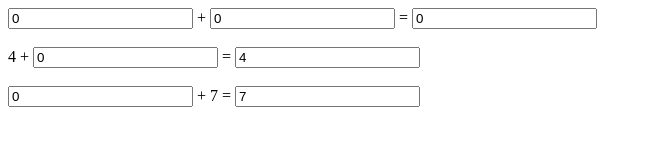
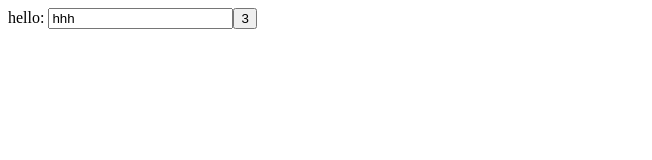
Before and after one commit to CoreTec/JsBinders, a plain HTML site: page Test/IndexDebug1.html in a window 1280 px wide. Shown: the whole page, without its empty margins (0-652 px from the left). Drawn offline with Linux system fonts and the light colour scheme.

Commit message:
example added

```diff
--- /dev/null
+++ b/Scripts/Binder2HTML/Picker.js
@@ -0,0 +1,20 @@
+DOMFactory.picker = function (cfg) {
+    return {
+        type: 'div',
+        items: [
+            cfg.label,
+            {
+                type: 'input',
+                text:cfg.display
+            },
+            {
+                type: 'button',
+                text:cfg.value,
+                handler: function () {
+                    cfg.value.set(123);
+                    cfg.display.set('qwe')
+                }
+            }
+        ]
+    };
+}
--- a/Scripts/OnLoad.js
+++ b/Scripts/OnLoad.js
@@ -1,70 +1,12 @@
-function sum(a, b) { return +a + +b; }
-//ToDo: find a nicer way to delect constant arguments
-sum.set = function (val, a, b) {
-    if (this instanceof MultiBinder)
-        return [val / 2, val / 2];
-    if (this.argumentBinder.id==0)
-        return val - b;
-    return val - a;
-}
+window.onload = function () {
+    var m = new Binder({ val: 3, display: 'hhh' });
+    m.fields('val', 'display');
+    m.log('%o');
 
-var m = Binder({x:0,y:0});
-m.fields('x', 'y');
-m.z = sum.binder(m.x, m.y);
-m.z2 = sum.binder(4, m.y);
-m.z3 = sum.binder(m.x, 7);
-
-m.log('model changed from %o to %o');
-
-window.onload = function () {
     document.body.add({
-        type: 'div',
-        items: [
-            {
-                type: 'input',
-                text: m.x,
-            },
-            ' + ',
-            {
-                type: 'input',
-                text: m.y
-            },
-            ' = ',
-            {
-                type: 'input',
-                text: m.z
-            }
-        ]
-    });
-    document.body.add({ type: 'br' });
-    document.body.add({
-        type: 'div',
-        items: [
-            '4 + ',
-            {
-                type: 'input',
-                text: m.y
-            },
-            ' = ',
-            {
-                type: 'input',
-                text: m.z2
-            }
-        ]
-    });
-    document.body.add({ type: 'br' });
-    document.body.add({
-        type: 'div',
-        items: [
-            {
-                type: 'input',
-                text: m.x
-            },
-            ' + 7 = ',
-            {
-                type: 'input',
-                text: m.z3
-            }
-        ]
+        type: 'picker',
+        label:'hello: ',
+        value: m.val,
+        display: m.display
     });
 }
--- a/Scripts/_references.js
+++ b/Scripts/_references.js
@@ -3,6 +3,7 @@
 /// <reference path="0_tools/array.js" />
 /// <reference path="binder2html/domfactory.js" />
 /// <reference path="binder2html/element.js" />
+/// <reference path="binder2html/picker.js" />
 /// <reference path="binder2html/setters.js" />
 /// <reference path="binders/0_binder.js" />
 /// <reference path="binders/0_callstack.js" />
--- a/Test/IndexDebug1.html
+++ b/Test/IndexDebug1.html
@@ -5,6 +5,7 @@
 	<script src='\Scripts\0_Tools\Array.js'></script>
 	<script src='\Scripts\Binder2HTML\DOMFactory.js'></script>
 	<script src='\Scripts\Binder2HTML\Element.js'></script>
+	<script src='\Scripts\Binder2HTML\Picker.js'></script>
 	<script src='\Scripts\Binder2HTML\Setters.js'></script>
 	<script src='\Scripts\Binders\0_Binder.js'></script>
 	<script src='\Scripts\Binders\0_CallStack.js'></script>
```
Also changed, not shown: 1 other file.
